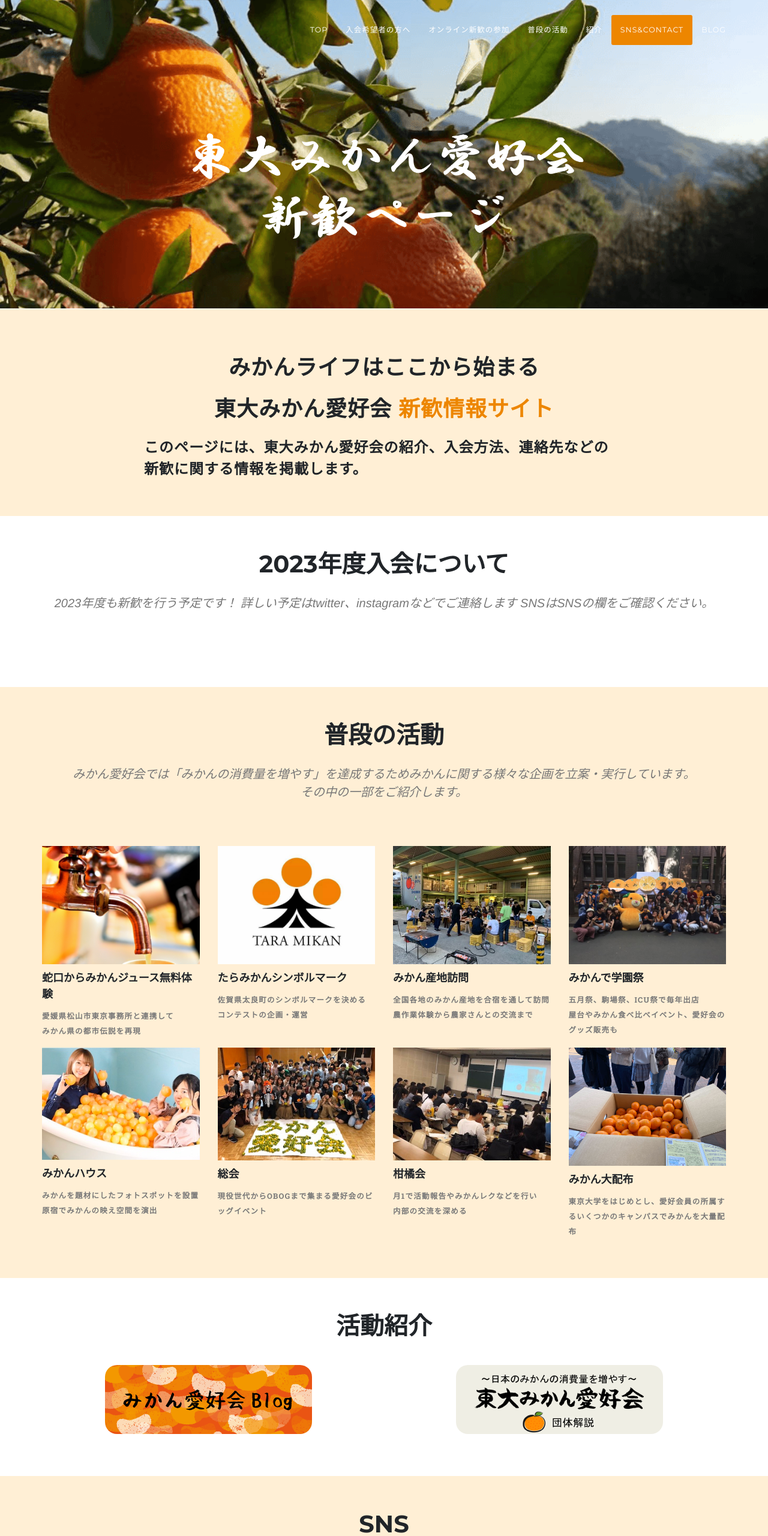
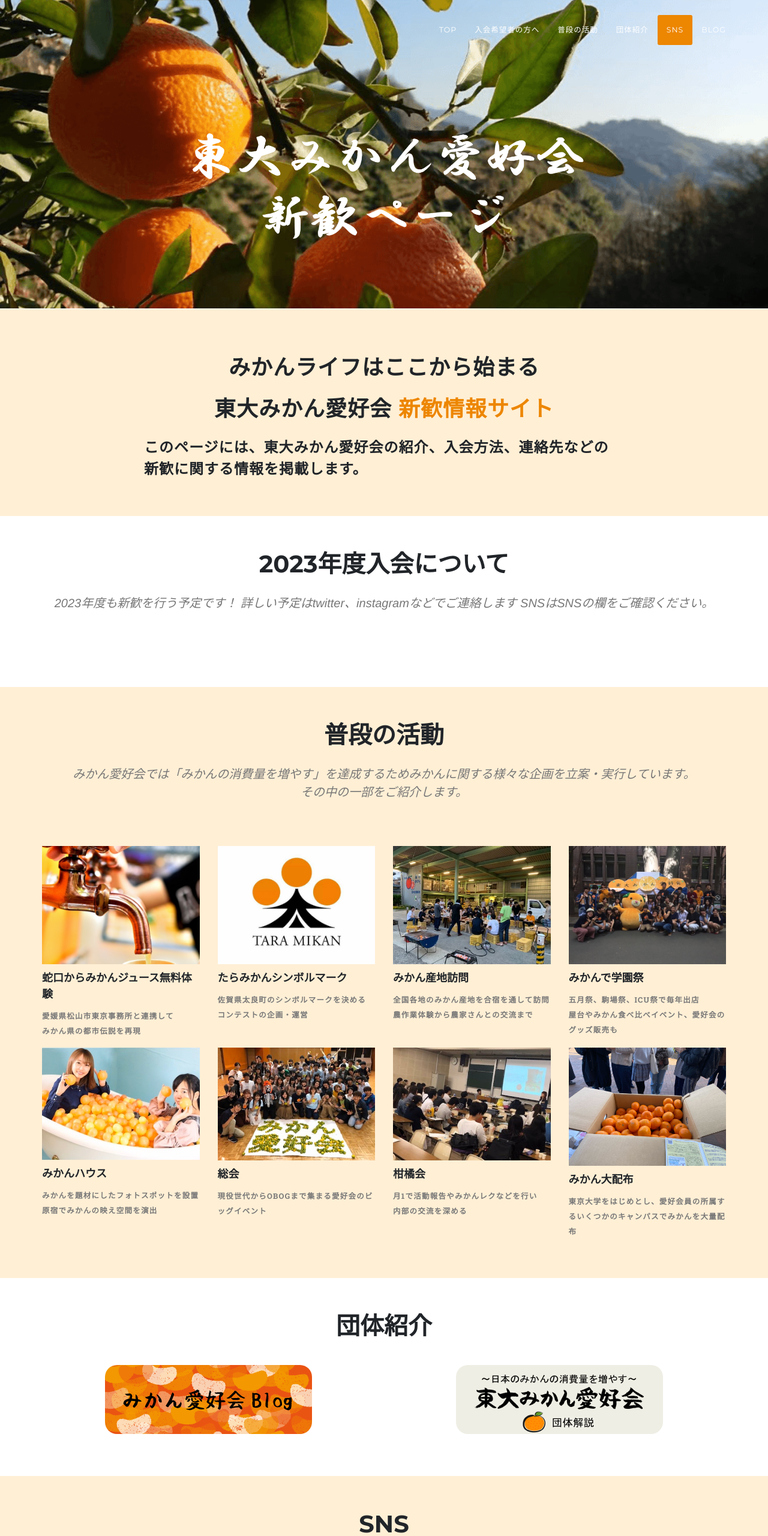
Before and after one commit to mikanfanclub/homepage, a React app: page mikan_new.html in a window 1280 px wide. Shown: the top 2560 px of the page at 60% size. Built offline with nearby package versions, Linux system fonts and the light colour scheme.

Commit message:
ナビゲーションバーの修正
ナビゲーションバーのidを修正、文言も内容と一致させた

```diff
--- a/mikan_new.html
+++ b/mikan_new.html
@@ -42,17 +42,17 @@
           <li>
             <a class="page-scroll" href="#portfolio">入会希望者の方へ</a>
           </li>
-          <li>
+          <!-- <li>
             <a class="page-scroll" href="#online">オンライン新歓の参加</a>
-          </li>
+          </li> -->
           <li>
             <a class="page-scroll" href="#activity">普段の活動</a>
           </li>
           <li>
-            <a class="page-scroll" href="#about">紹介</a>
+            <a class="page-scroll" href="#about">団体紹介</a>
           </li>
           <li>
-            <a class="page-scroll" href="#sns">SNS&Contact</a>
+            <a class="page-scroll" href="#sns">SNS</a>
           </li>
           <li>
             <a href="http://mikanfanclub.blogspot.jp/">Blog</a>
@@ -188,7 +188,7 @@
     </div>
   </section> -->
 
-  <section id="online" >
+  <section id="portfolio" >
     <div class="container">
       <div class="row reveal">
        <!--- <div class="text-container reveal">
@@ -311,7 +311,7 @@
     <div class="container">
       <div class="row reveal">
         <div class="col-lg-12 text-center">
-          <h2 class="section-heading">活動紹介</h2>
+          <h2 class="section-heading">団体紹介</h2>
         </div>
       </div>
 
```
